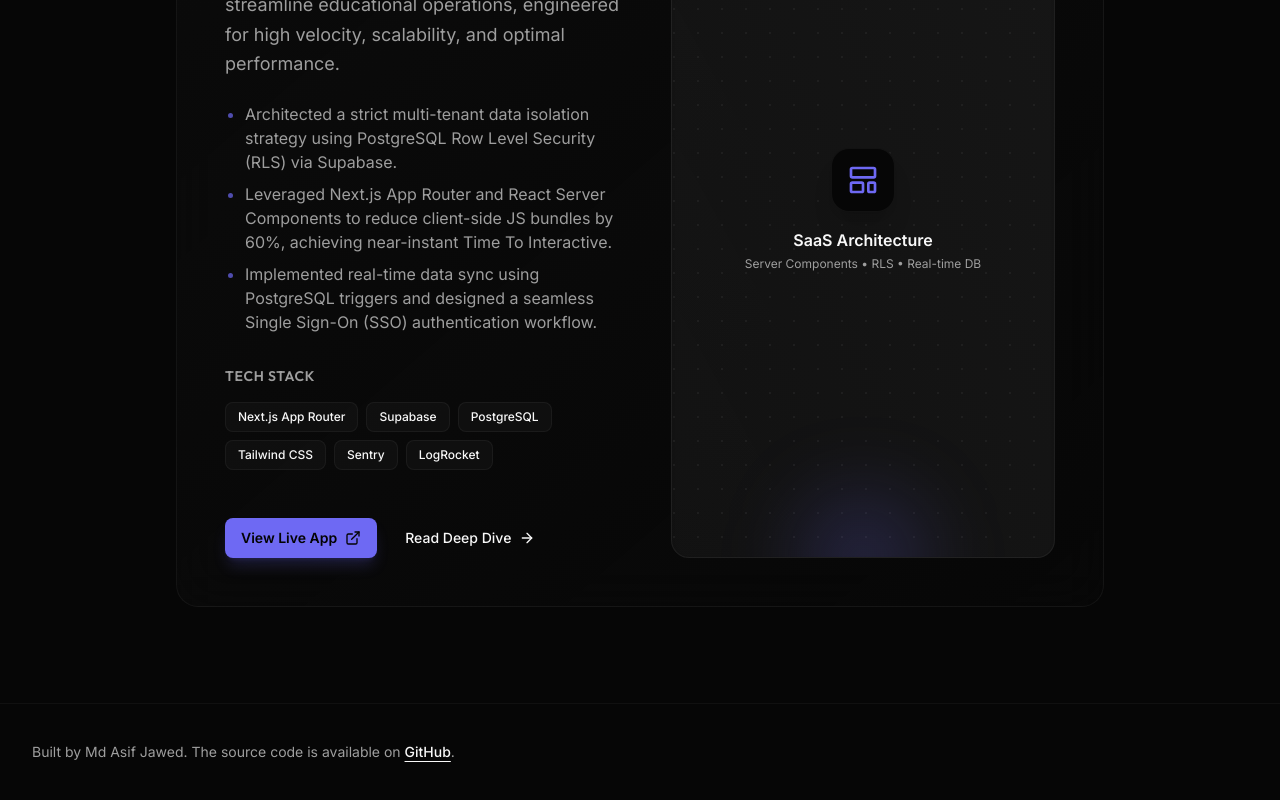
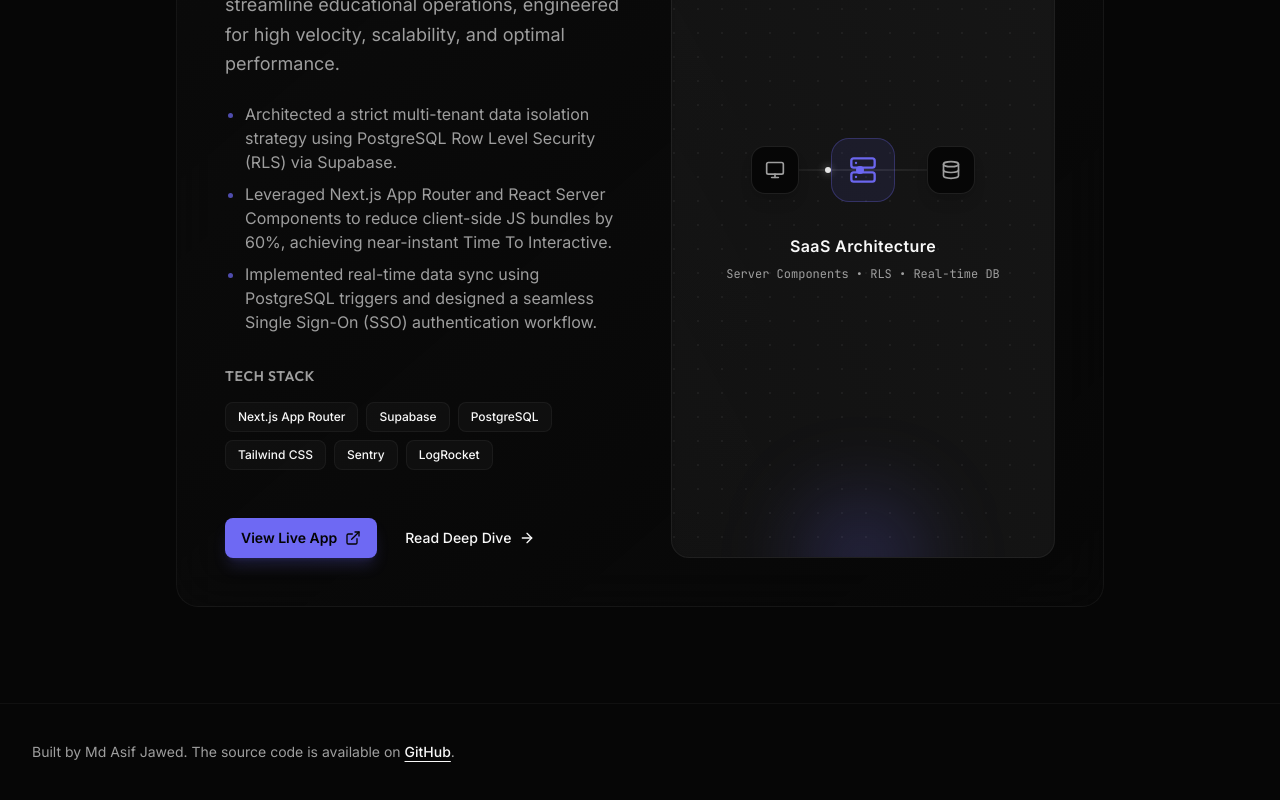
Before and after one commit to mdasifj625/portfolio, a Next.js app: page / in a window 1280 px wide. Shown: the part 2878-3678 px from the top of the page. Built offline with nearby package versions, Linux system fonts and the light colour scheme.

Commit message:
feat: enhance SaaS architecture diagram with live animated data flows

```diff
--- a/src/components/projects.tsx
+++ b/src/components/projects.tsx
@@ -1,6 +1,6 @@
 "use client"
 
-import { Code2, ExternalLink, ArrowRight, LayoutTemplate } from "lucide-react"
+import { Code2, ExternalLink, ArrowRight, LayoutTemplate, Server, Database, Monitor } from "lucide-react"
 import Link from "next/link"
 import { buttonVariants } from "@/components/ui/button"
 import { motion } from "framer-motion"
@@ -77,7 +77,7 @@ export function Projects() {
               </div>
 
               {/* Right Column - Visual representation */}
-              <div className="flex-1 lg:max-w-sm rounded-2xl bg-gradient-to-tr from-muted/80 to-muted border border-border/50 flex flex-col items-center justify-center min-h-[300px] p-8 text-center relative overflow-hidden shadow-inner">
+              <div className="flex-1 lg:max-w-sm rounded-2xl bg-gradient-to-tr from-muted/80 to-muted border border-border/50 flex flex-col items-center justify-center min-h-[300px] p-8 text-center relative overflow-hidden shadow-inner group/diagram">
                 {/* Abstract grid pattern */}
                 <div className="absolute inset-0 opacity-[0.03] dark:opacity-[0.05]" style={{ backgroundImage: "radial-gradient(circle at 2px 2px, currentColor 1px, transparent 0)", backgroundSize: "24px 24px" }} />
 
@@ -85,14 +85,44 @@ export function Projects() {
                   initial={{ scale: 0.9, opacity: 0 }}
                   whileInView={{ scale: 1, opacity: 1 }}
                   transition={{ delay: 0.2, duration: 0.5 }}
-                  className="relative z-10 space-y-4"
+                  className="relative z-10 w-full flex flex-col items-center gap-8"
                 >
-                  <div className="w-16 h-16 mx-auto rounded-2xl bg-background border border-border/50 shadow-xl flex items-center justify-center">
-                    <LayoutTemplate className="w-8 h-8 text-primary" />
+                  <div className="flex items-center justify-between w-full max-w-[240px] relative px-2">
+
+                    {/* Background connecting line */}
+                    <div className="absolute top-1/2 left-0 w-full h-[2px] bg-gradient-to-r from-transparent via-border to-transparent -translate-y-1/2" />
+
+                    {/* Animated Data Packets */}
+                    <motion.div
+                      className="absolute top-1/2 w-2 h-2 rounded-full bg-primary shadow-[0_0_10px_2px_rgba(var(--primary),0.5)] -translate-y-1/2 z-0"
+                      animate={{ left: ["10%", "90%"], opacity: [0, 1, 0] }}
+                      transition={{ duration: 2.5, repeat: Infinity, ease: "easeInOut" }}
+                    />
+                    <motion.div
+                      className="absolute top-1/2 w-1.5 h-1.5 rounded-full bg-secondary-foreground shadow-[0_0_8px_1px_rgba(255,255,255,0.3)] -translate-y-1/2 z-0"
+                      animate={{ right: ["10%", "90%"], opacity: [0, 1, 0] }}
+                      transition={{ duration: 2, repeat: Infinity, ease: "easeInOut", delay: 1 }}
+                    />
+
+                    {/* Node: Client */}
+                    <div className="w-12 h-12 rounded-xl bg-background border border-border shadow-lg flex items-center justify-center z-10 relative group-hover/diagram:-translate-y-1 transition-transform duration-500">
+                      <Monitor className="w-5 h-5 text-muted-foreground group-hover/diagram:text-foreground transition-colors" />
+                    </div>
+
+                    {/* Node: API Server */}
+                    <div className="w-16 h-16 rounded-2xl bg-primary/10 border border-primary/30 shadow-[0_0_25px_-5px_rgba(var(--primary),0.4)] flex items-center justify-center z-10 relative animate-[pulse_3s_ease-in-out_infinite]">
+                      <Server className="w-7 h-7 text-primary" />
+                    </div>
+
+                    {/* Node: Database */}
+                    <div className="w-12 h-12 rounded-xl bg-background border border-border shadow-lg flex items-center justify-center z-10 relative group-hover/diagram:-translate-y-1 transition-transform duration-500">
+                      <Database className="w-5 h-5 text-muted-foreground group-hover/diagram:text-foreground transition-colors" />
+                    </div>
                   </div>
+
                   <div>
-                    <p className="font-semibold text-foreground">{project.architecture.title}</p>
-                    <p className="text-xs text-muted-foreground mt-1 px-4">{project.architecture.description}</p>
+                    <p className="font-semibold text-foreground tracking-wide">{project.architecture.title}</p>
+                    <p className="text-xs text-muted-foreground mt-2 px-4 font-mono">{project.architecture.description}</p>
                   </div>
                 </motion.div>
 
```
